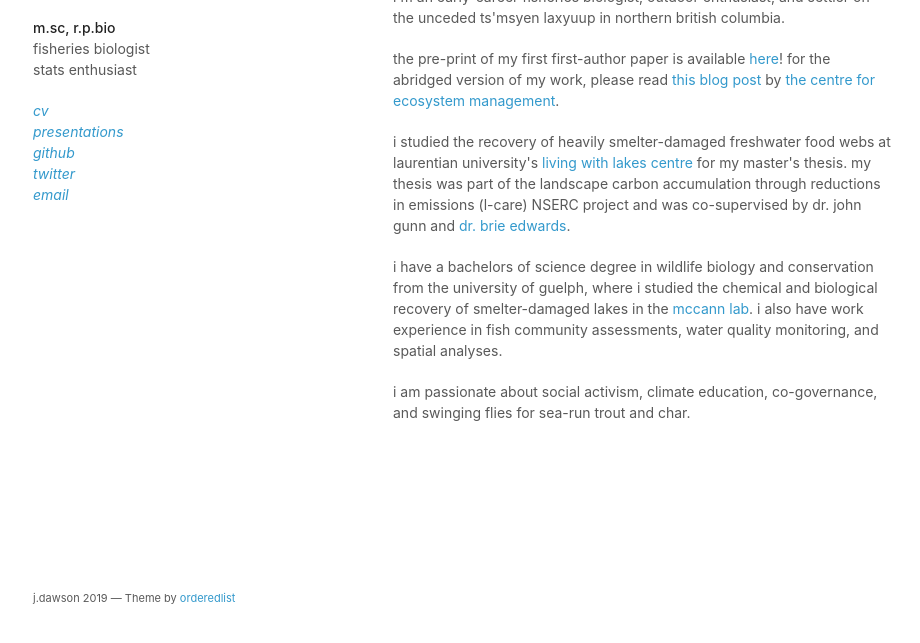
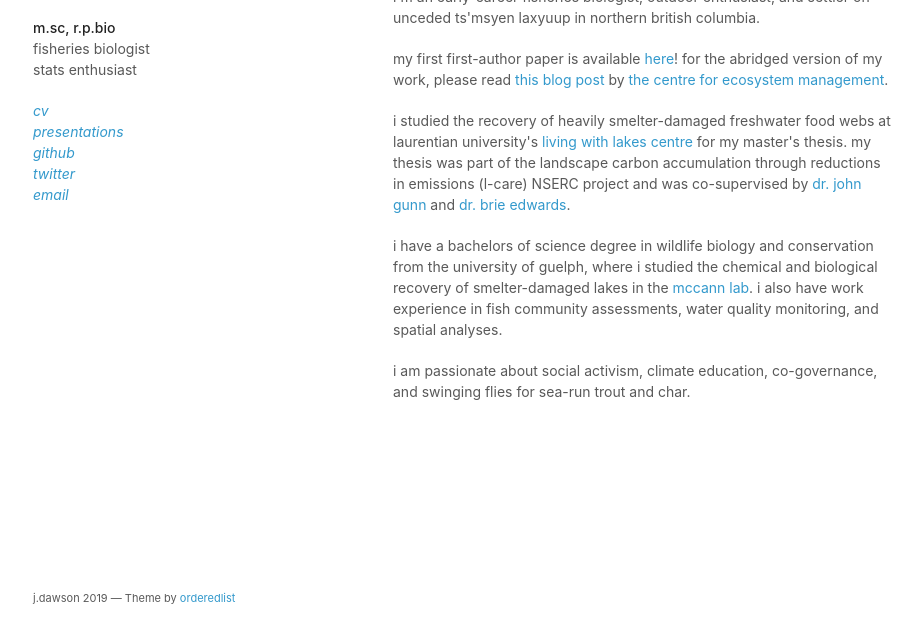
Before and after one commit to jadedaws/jadedaws.github.io, a plain HTML site: page index.html in a window 1280 px wide. Shown: the part 123-766 px from the top of the page, without its empty margins (177-1097 px from the left). Drawn offline with Linux system fonts and the light colour scheme.

Commit message:
Update index.html

```diff
--- a/index.html
+++ b/index.html
@@ -29,12 +29,12 @@
       <section>
         <h1>hi! i'm jade</h1>
 
-		<p>i'm an early-career fisheries biologist, outdoor enthusiast, and settler on the unceded ts'msyen laxyuup in northern british columbia. </p>
+		<p>i'm an early-career fisheries biologist, outdoor enthusiast, and settler on unceded ts'msyen laxyuup in northern british columbia. </p>
 
-		<p>the pre-print of my first first-author paper is available <a href="https://cdnsciencepub.com/doi/pdf/10.1139/cjfas-2023-0305">here</a>! for the abridged version of my work, please read <a href=https://www.ecosystemscience.ca/news/using-stable-isotopes-to-explore-food-web-resiliency>this blog post</a> by <a href=https://www.ecosystemscience.ca/>the centre for ecosystem management</a>.</p>
+		<p>my first first-author paper is available <a href="https://cdnsciencepub.com/doi/pdf/10.1139/cjfas-2023-0305">here</a>! for the abridged version of my work, please read <a href=https://www.ecosystemscience.ca/news/using-stable-isotopes-to-explore-food-web-resiliency>this blog post</a> by <a href=https://www.ecosystemscience.ca/>the centre for ecosystem management</a>.</p>
 
 		<p>i studied the recovery of heavily smelter-damaged freshwater food webs at laurentian university's <a href="http://www3.laurentian.ca/livingwithlakes/" title="Vale Living with Lakes Centre">living with lakes centre</a> for my master's thesis.
-		my thesis was part of the landscape carbon accumulation through reductions in emissions (l-care) NSERC project and was co-supervised by dr. john gunn and <a href="http://brieaedwards.wordpress.com/" title="Brie A. Edwards | Linking aquatic imperilment to environmental change">dr. brie edwards</a>.</p>
+		my thesis was part of the landscape carbon accumulation through reductions in emissions (l-care) NSERC project and was co-supervised by <a href="https://laurentian.ca/faculty/jgunn">dr. john gunn</a> and <a href="http://brieaedwards.wordpress.com/" title="Brie A. Edwards | Linking aquatic imperilment to environmental change">dr. brie edwards</a>.</p>
 
 		<p>i have a bachelors of science degree in wildlife biology and conservation from the university of guelph, where i studied the chemical and biological recovery of smelter-damaged lakes in the <a href="http://mccannlab.net/" title="Ecology | Mccann Lab">mccann lab</a>.
 		i also have work experience in fish community assessments, water quality monitoring, and spatial analyses.</p>
```
